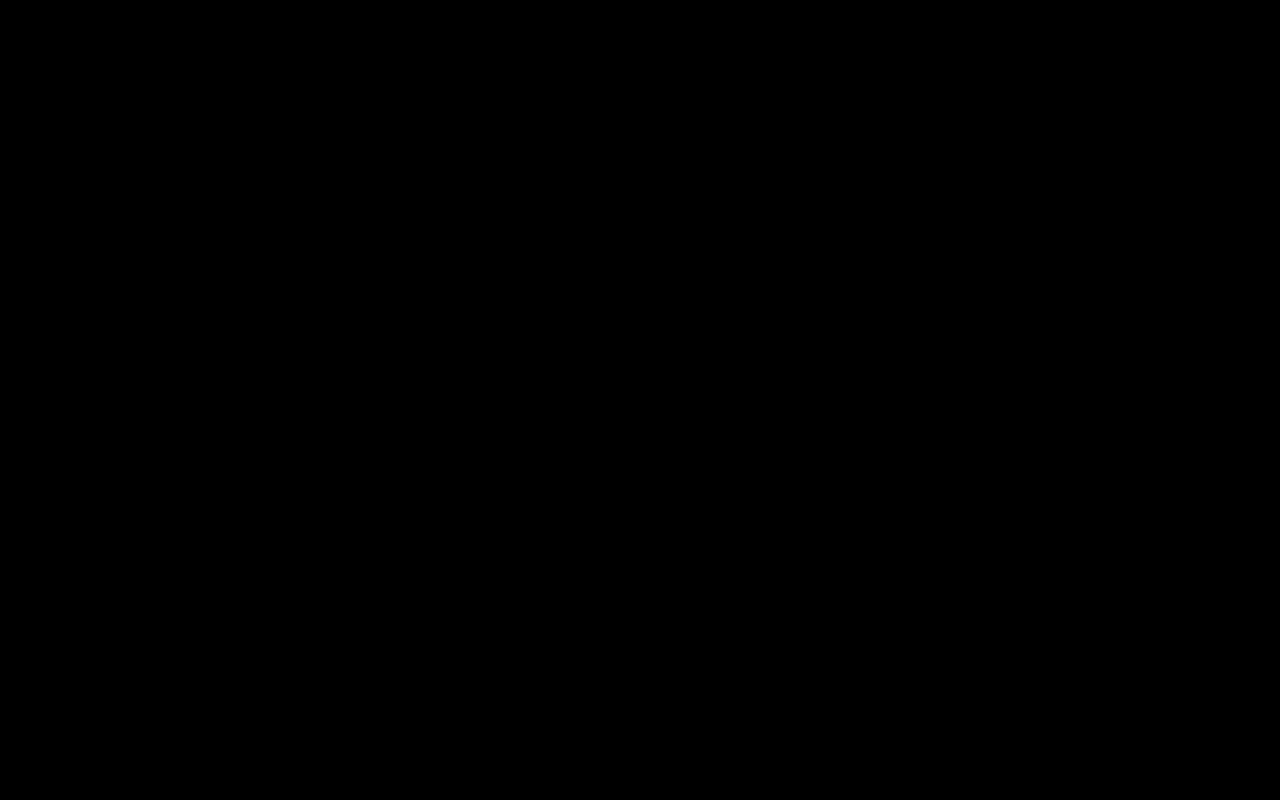
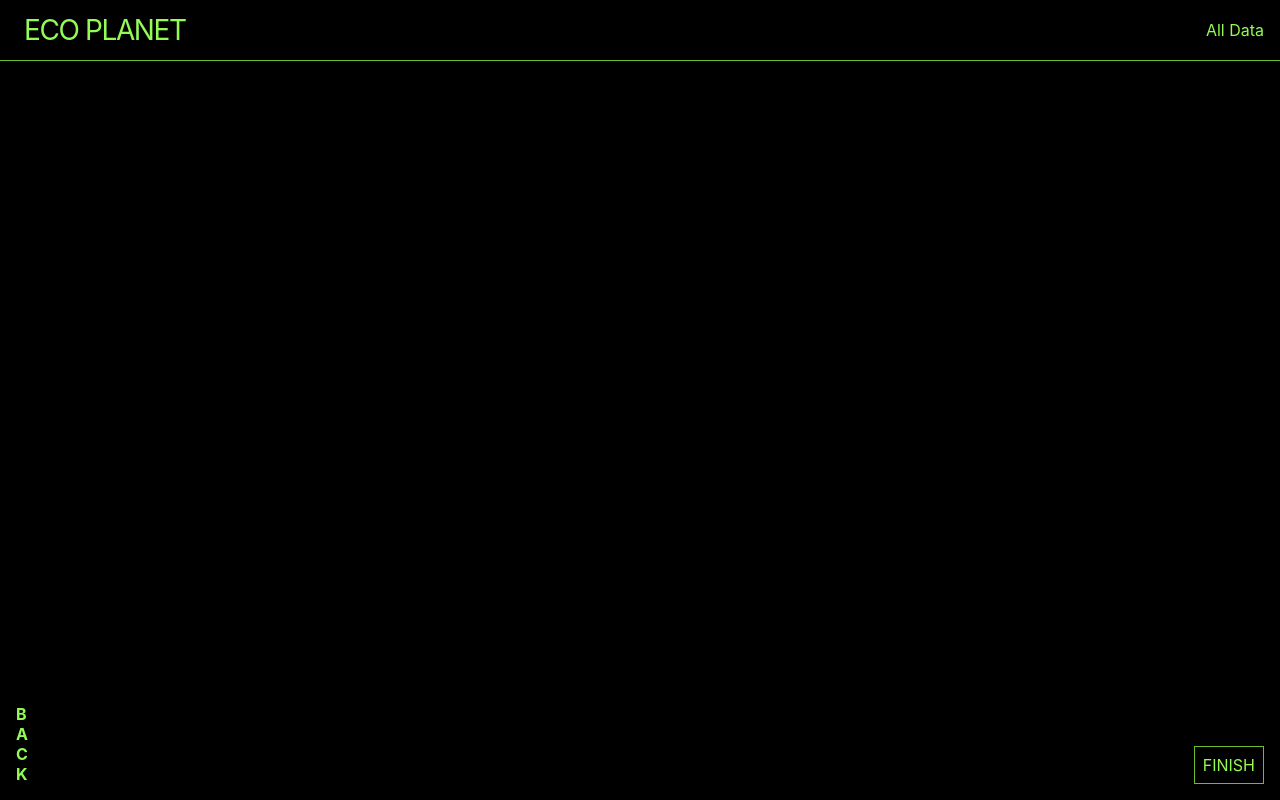
Before and after one commit to yoojinkimm/ecoplanet, a React (Create React App) app: page /data in a window 1280 px wide. Built offline with nearby package versions, Linux system fonts and the light colour scheme.

Commit message:
추가: p5.js

```diff
--- a/package.json
+++ b/package.json
@@ -8,6 +8,7 @@
     "@testing-library/user-event": "^12.1.10",
     "react": "^17.0.2",
     "react-dom": "^17.0.2",
+    "react-p5": "^1.3.21",
     "react-router-dom": "^5.3.0",
     "react-scripts": "4.0.3",
     "web-vitals": "^1.0.1"
--- a/src/App.js
+++ b/src/App.js
@@ -1,5 +1,5 @@
 import "./App.css";
-import { Home, Landing } from "./pages";
+import { Home, Landing, Data } from "./pages";
 import { BrowserRouter, Route, Link, Switch } from "react-router-dom";
 
 function App() {
@@ -10,6 +10,7 @@ function App() {
         <Switch>
           <Route exact path="/" component={Landing} />
           <Route exact path="/home" component={Home} />
+          <Route exact path="/data" component={Data} />
         </Switch>
       </div>
     </BrowserRouter>
--- /dev/null
+++ b/src/pages/Data/index.css
@@ -0,0 +1,10 @@
+.data-background {
+  width: 100%;
+  height: 100%;
+  display: flex;
+  align-items: center;
+  justify-content: center;
+  background: rgb(0, 0, 0);
+  overflow: hidden;
+  /* font-size: 1.5rem; */
+}
--- /dev/null
+++ b/src/pages/Data/index.js
@@ -0,0 +1,113 @@
+import React, { useState, useEffect } from "react";
+import "./index.css";
+import { Route, Link, useHistory } from "react-router-dom";
+import Sketch from "react-p5";
+
+export const Data = () => {
+  const history = useHistory();
+
+  const canvasWidth = window.innerWidth;
+  const canvasHeight = window.innerHeight;
+  const entitySize = 15;
+
+  let timer = 0;
+  const speed = 0.001;
+
+  // Setup
+  const setup = (p5, canvasParentRef) => {
+    p5.createCanvas(canvasWidth, canvasHeight).parent(canvasParentRef);
+    p5.frameRate(30);
+  };
+
+  const draw = (p5) => {
+    p5.background(0);
+    p5.fill(148, 251, 86);
+    p5.stroke(239);
+    p5.strokeWeight(1);
+
+    const xPos = canvasWidth / 2;
+    const yPos = canvasHeight / 2;
+    let amount = easeInOutQuad(2, 0, 1, 1);
+
+    // Draw entity
+    drawEntity(p5, xPos, yPos, amount, 1);
+    drawEntity(p5, xPos, yPos, amount, 2);
+    drawEntity(p5, xPos, yPos, amount, 3);
+
+    // Timer
+    timer += speed;
+    if (timer >= p5.TWO_PI) {
+      timer = 0;
+    }
+  };
+
+  // Draw circle
+  function drawEntity(p5, x, y, crazy, entityNum) {
+    const mult = p5.map(crazy, 0, 1, 0, 20);
+
+    p5.stroke(148, 251, 86);
+    p5.strokeWeight(1);
+
+    p5.beginShape();
+    for (let i = 0; i <= p5.TWO_PI; i += p5.TWO_PI / entitySize) {
+      const pointNoiseRaw = p5.noise(
+        p5.cos(i + entityNum) * p5.sin(timer) * mult + 1000,
+        p5.sin(i + entityNum) * p5.cos(timer) * mult + 1000
+      );
+      const pointNoise = p5.map(pointNoiseRaw, 0, 1, -mult, mult);
+      const radius = entitySize + pointNoise;
+      const posX = p5.cos(i) * radius + x;
+      const posY = p5.sin(i) * radius + y;
+      p5.vertex(posX, posY);
+    }
+    p5.endShape(p5.CLOSE);
+  }
+
+  // Easing
+  function easeInOutQuad(t, b, c, d) {
+    if ((t /= d / 2) < 1) return (c / 2) * t * t + b;
+    return (-c / 2) * (--t * (t - 2) - 1) + b;
+  }
+
+  return (
+    <div className="data-background">
+      {/* header */}
+      <div className="header-container">
+        <div className="header-inner">
+          <nav>
+            <a class="header-logo pointer fc-primary" href="/">
+              ECO PLANET
+            </a>
+          </nav>
+          <nav className="header-right-menu  pointer fc-primary">
+            <span>All Data</span>
+          </nav>
+        </div>
+      </div>
+
+      {/* main contents */}
+      <main>
+        <section>
+          <Sketch setup={setup} draw={draw} />
+        </section>
+      </main>
+
+      {/* footer */}
+      <div className="footer-container">
+        <div className="footer-inner">
+          <nav>
+            <a
+              class="pointer fc-primary f-bold"
+              onClick={() => history.goBack()}
+            >
+              B<br />A<br />C<br />K
+            </a>
+          </nav>
+          <nav className="footer-right-menu  pointer fc-primary">
+            <a href="/">FINISH</a>
+          </nav>
+        </div>
+      </div>
+    </div>
+  );
+};
--- a/src/pages/Landing/index.js
+++ b/src/pages/Landing/index.js
@@ -274,18 +274,17 @@ const Canvas = (props) => {
   }, [update]);
 
   // mouse interaction을 넣으려는 시도
-  //   useEffect(() => {
-  //     console.log("start");
-  //     canvasRef.current.addEventListener("mousemove", (e) =>
-  //       console.log(e.offsetX, e.offsetY)
-  //     );
-
-  //     return () => {
-  //       canvasRef.current.removeEventListener("mousemove", (e) =>
-  //         console.log(e.offsetX, e.offsetY)
-  //       );
-  //     };
-  //   }, []);
+  useEffect(() => {
+    //  console.log(canvasRef);
+    //   canvasRef.current.addEventListener("mousemove", (e) =>
+    //     console.log(e.offsetX, e.offsetY)
+    //   );
+    //   return () => {
+    //     canvasRef.current.removeEventListener("mousemove", (e) =>
+    //       console.log(e.offsetX, e.offsetY)
+    //     );
+    //   };
+  }, []);
 
   //   useEffect(() => {
   //     mouseX = props.mouseX;
--- a/src/pages/index.js
+++ b/src/pages/index.js
@@ -1,4 +1,5 @@
 import { Home } from "./Home";
 import { Landing } from "./Landing";
+import { Data } from "./Data";
 
-export { Home, Landing };
+export { Home, Landing, Data };
```
Also changed, not shown: src/pages/Home/index.js (+1 -6 lines), 1 other file (tests, documents, lock files or other folders).
